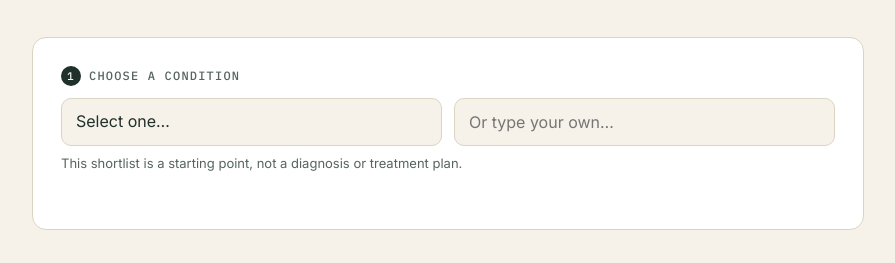
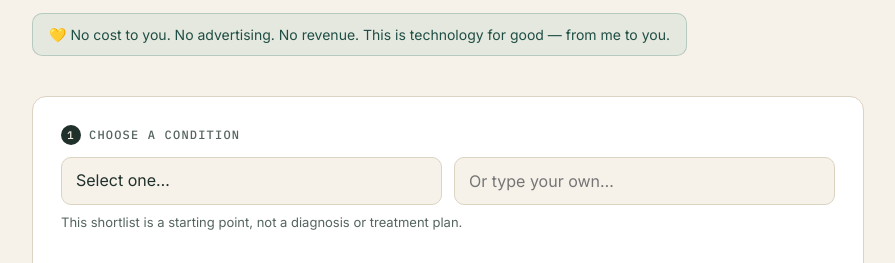
Before and after one commit to scook2003/Condition-Ally, a plain HTML site: page index.html in a window 1280 px wide. Shown: the part 238-501 px from the top of the page, without its empty margins (192-1087 px from the left). Drawn offline with Linux system fonts and the light colour scheme.

Commit message:
Update index.html

```diff
--- a/index.html
+++ b/index.html
@@ -73,6 +73,17 @@
     color: var(--ink-soft);
     max-width: 60ch;
     margin: 0;
+  }
+
+  .no-cost-note {
+    font-size: 14px;
+    color: var(--teal-deep);
+    background: rgba(47, 111, 98, 0.08);
+    border: 1px solid rgba(47, 111, 98, 0.25);
+    border-radius: 10px;
+    padding: 10px 16px;
+    max-width: fit-content;
+    margin: 16px 0 0;
   }
 
   .card {
@@ -536,6 +547,7 @@
     <span class="eyebrow">ConditionAlly</span>
     <h1>An <em>ally</em> for your condition.</h1>
     <p class="lede">Choose your condition below. You'll see simple, practical suggestions — no technical knowledge needed. You can also try it out for yourself, like uploading a photo of a food label or asking a quick question.</p>
+    <p class="no-cost-note">💛 No cost to you. No advertising. No revenue. This is technology for good — from me to you.</p>
   </header>
 
   <div class="card">
```
